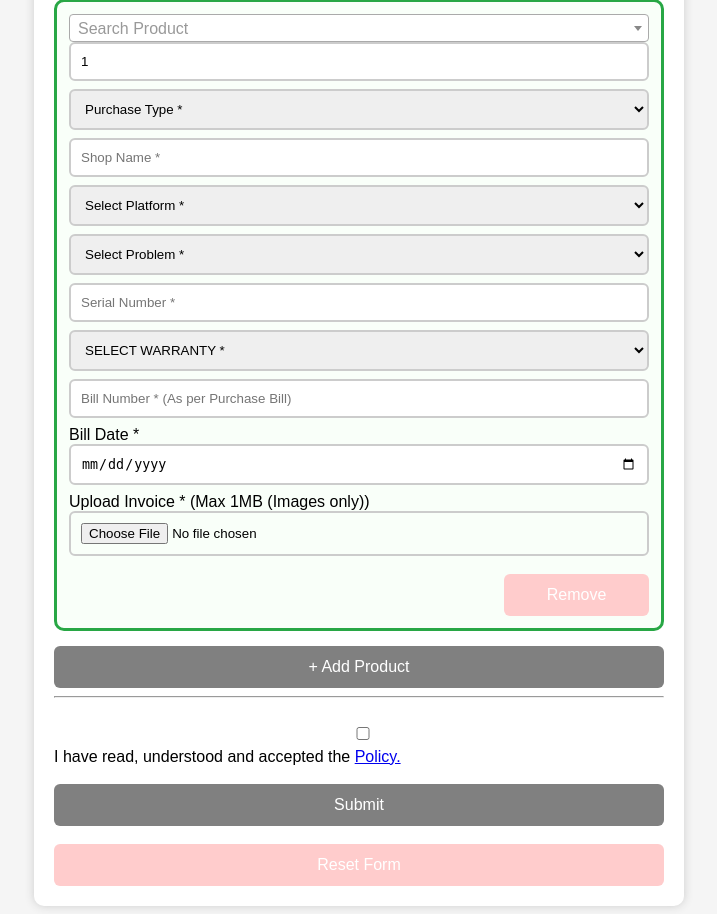
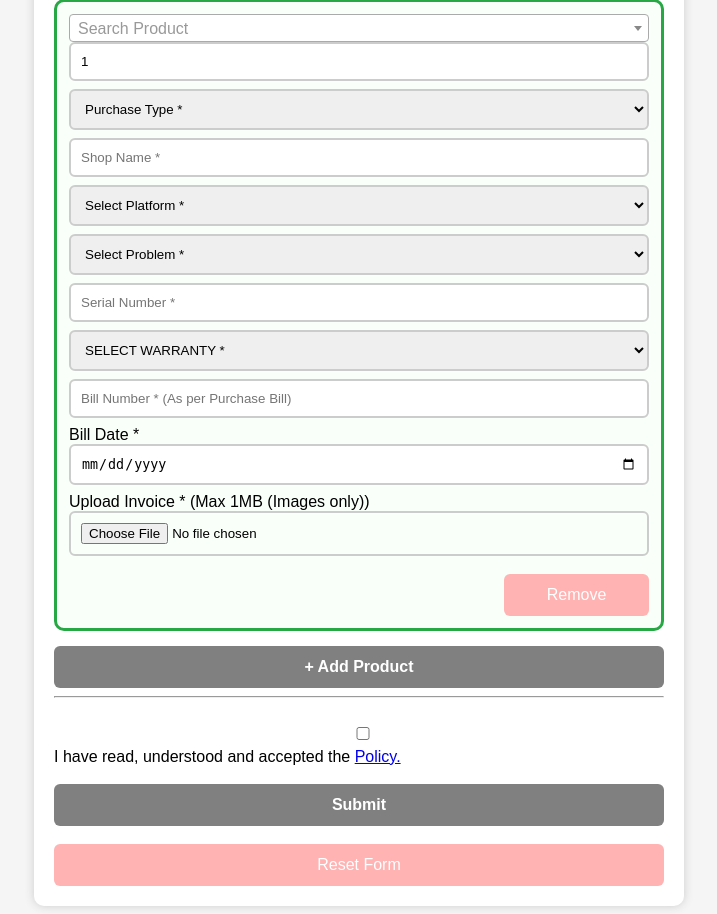
Before and after one commit to sudhakar96536-droid/service-center-app, a Flask app: page / in a window 1280 px wide. Shown: the part 934-1848 px from the top of the page, without its empty margins (281-998 px from the left). Run offline with Flask 3, Linux system fonts and the light colour scheme; some libraries are stand-ins or nearby versions.

Commit message:
Update form.html

```diff
--- a/templates/form.html
+++ b/templates/form.html
@@ -120,7 +120,7 @@
 .remove-btn {
     width: 25%;
     padding: 12px;
-    background: #ffcccc;
+    background: #ffb3b3;
     color: white;
     border: none;
     border-radius: 6px;
@@ -137,6 +137,7 @@
     border: none;
     border-radius: 6px;
     font-size: 16px;
+    font-weight: bold;
     cursor: pointer;
 
 }
@@ -148,6 +149,7 @@
     border: none;
     border-radius: 6px;
     font-size: 16px;
+    font-weight: bold;
     cursor: pointer;
 
 }
@@ -272,7 +274,7 @@
         <button type="submit" class="sub-btn">Submit</button>
         <br>
         <br>
-        <button type="button" onclick="confirmReset()" style="background: #ffcccc;">Reset Form</button>
+        <button type="button" onclick="confirmReset()" style="background: #ffb3b3;">Reset Form</button>
 
     </form>
 </div>
```
